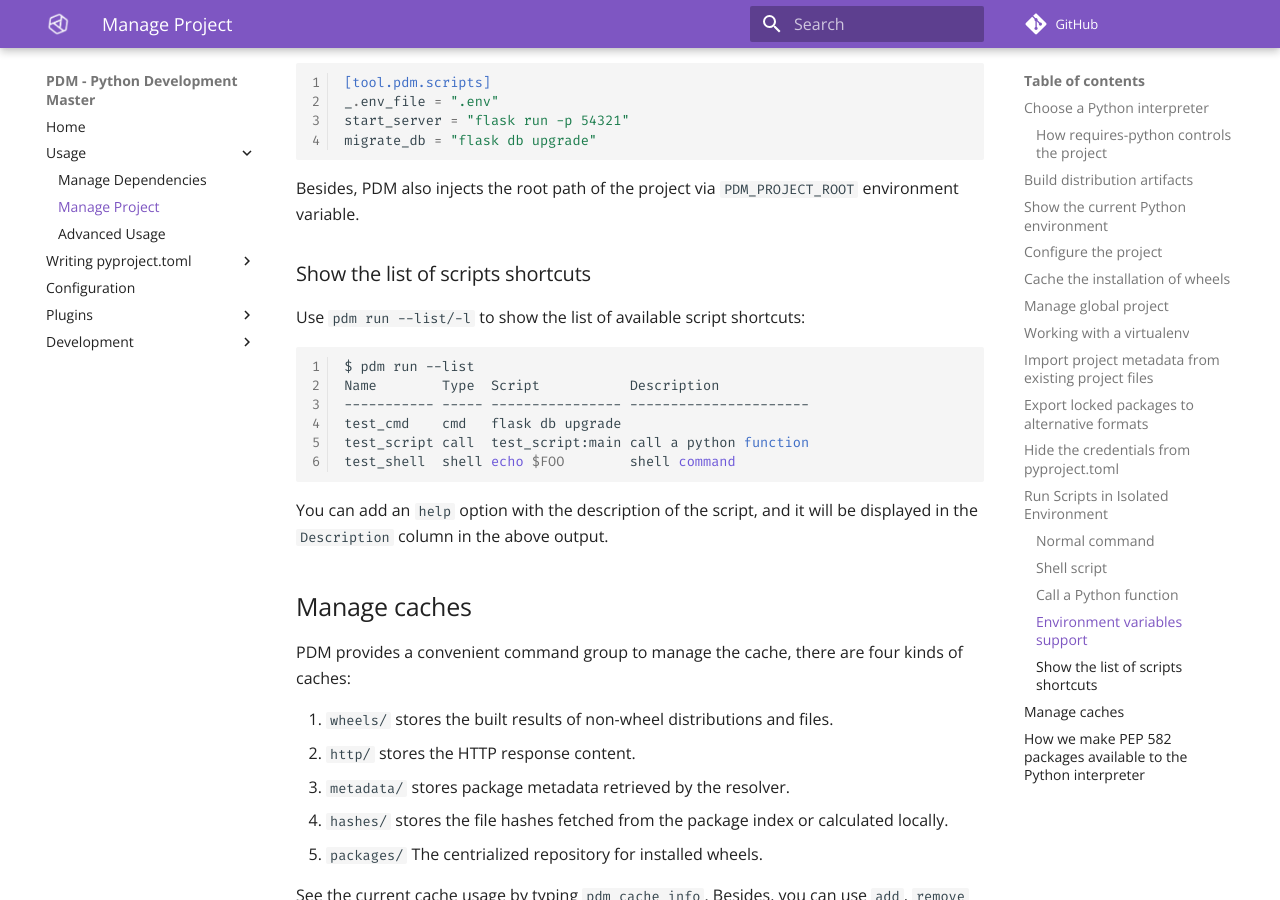
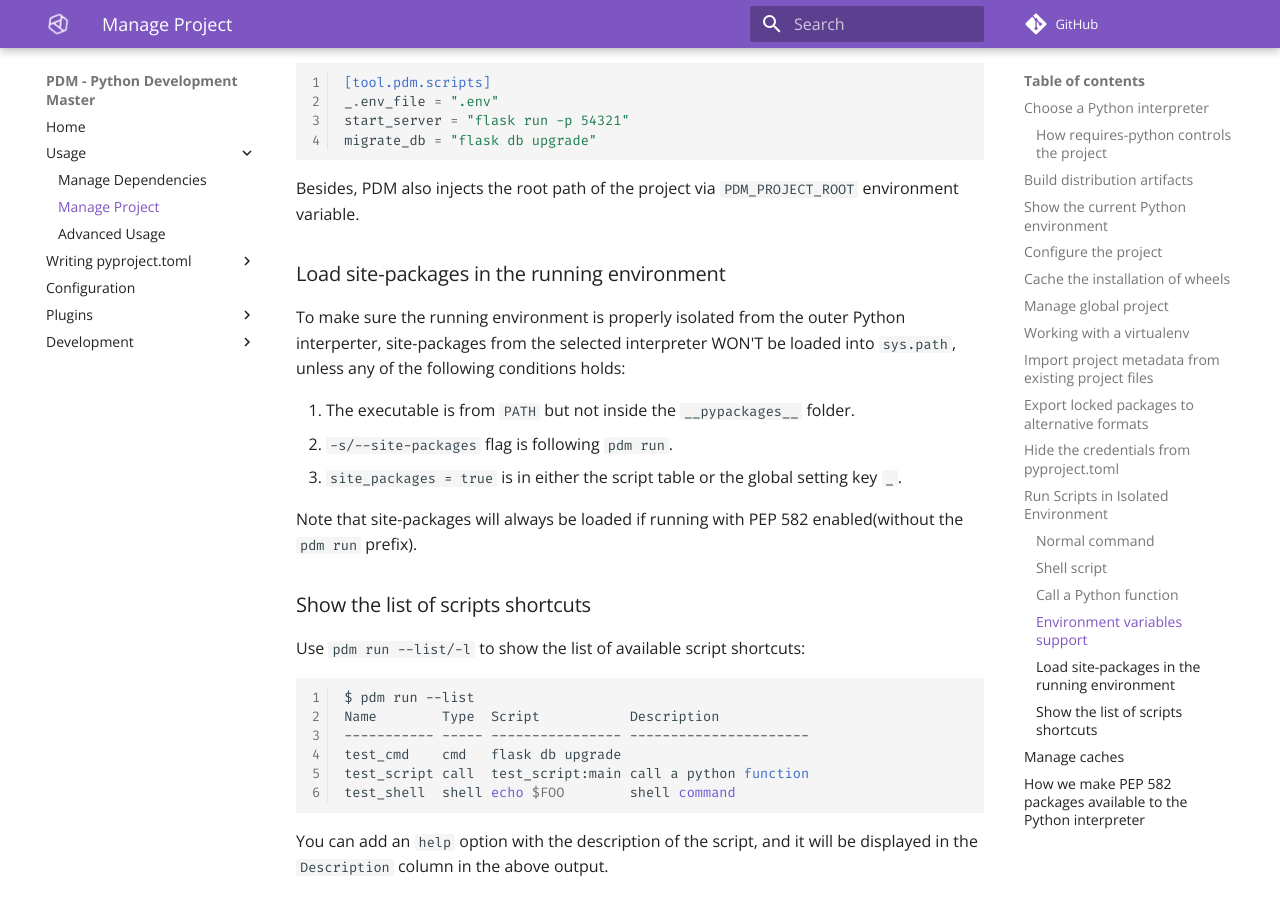
Before and after one commit to ChrisSanderser/pd-ms, an MkDocs documentation site: the page built from docs/docs/usage/project.md, in a window 1280 px wide and 900 px high, scrolled down 7278 px. Built offline with MkDocs 1.6.1 and Material for MkDocs 9.7.7, drawn with Linux system fonts in a browser that asks for light colours; comment, search, counter and statistics services are not loaded.

Commit message:
Add news entries and update docs

````diff
--- a/docs/docs/usage/project.md
+++ b/docs/docs/usage/project.md
@@ -107,7 +107,7 @@ You can find all available configuration items in [Configuration Page](/configur
 
 If a package is required by many projects on the system, each project has to keep its own copy. This may become a waste of disk space especially for data science and machine learning libraries.
 
-PDM supports *caching* the installations of the same wheel by installing it into a centralized package repository and linking to that installation in different projects. To enabled it, run:
+PDM supports _caching_ the installations of the same wheel by installing it into a centralized package repository and linking to that installation in different projects. To enabled it, run:
 
 ```bash
 $ pdm config feature.install_cache on
@@ -118,7 +118,7 @@ It can be enabled on a project basis, by adding `--local` option to the command.
 The caches are located under `$(pdm config cache_dir)/packages`. One can view the cache usage by `pdm cache info`. But be noted the cached installations are managed automatically -- They get deleted when not linked from any projects. Manually deleting the caches from the disk may break some projects on the system.
 
 !!! note
-    Only the installation of *named requirements* resolved from PyPI can be cached.
+    Only the installation of _named requirements_ resolved from PyPI can be cached.
 
 ## Manage global project
 
@@ -312,6 +312,17 @@ migrate_db = "flask db upgrade"
 
 Besides, PDM also injects the root path of the project via `PDM_PROJECT_ROOT` environment variable.
 
+### Load site-packages in the running environment
+
+To make sure the running environment is properly isolated from the outer Python interperter,
+site-packages from the selected interpreter WON'T be loaded into `sys.path`, unless any of the following conditions holds:
+
+1. The executable is from `PATH` but not inside the `__pypackages__` folder.
+2. `-s/--site-packages` flag is following `pdm run`.
+3. `site_packages = true` is in either the script table or the global setting key `_`.
+
+Note that site-packages will always be loaded if running with PEP 582 enabled(without the `pdm run` prefix).
+
 ### Show the list of scripts shortcuts
 
 Use `pdm run --list/-l` to show the list of available script shortcuts:
````
Also changed, not shown: news/733.bugfix.md (added, +1 -0 lines), news/733.feature.md (added, +1 -0 lines), 2 other files.
